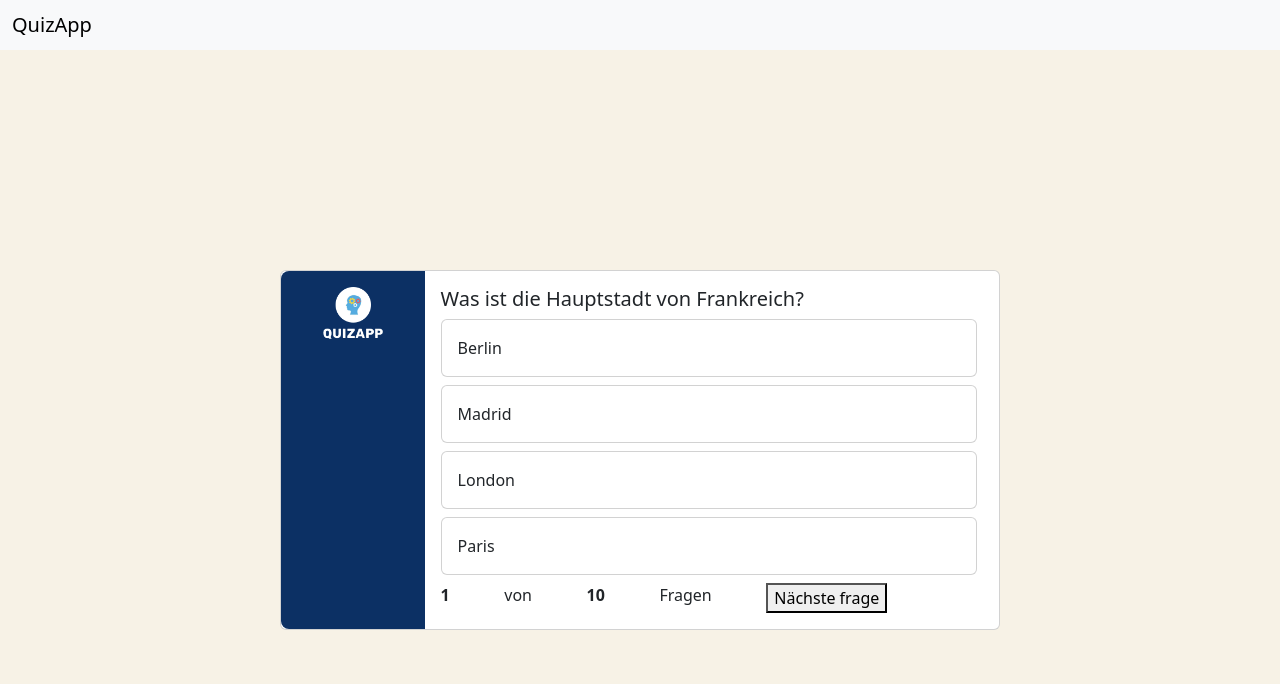
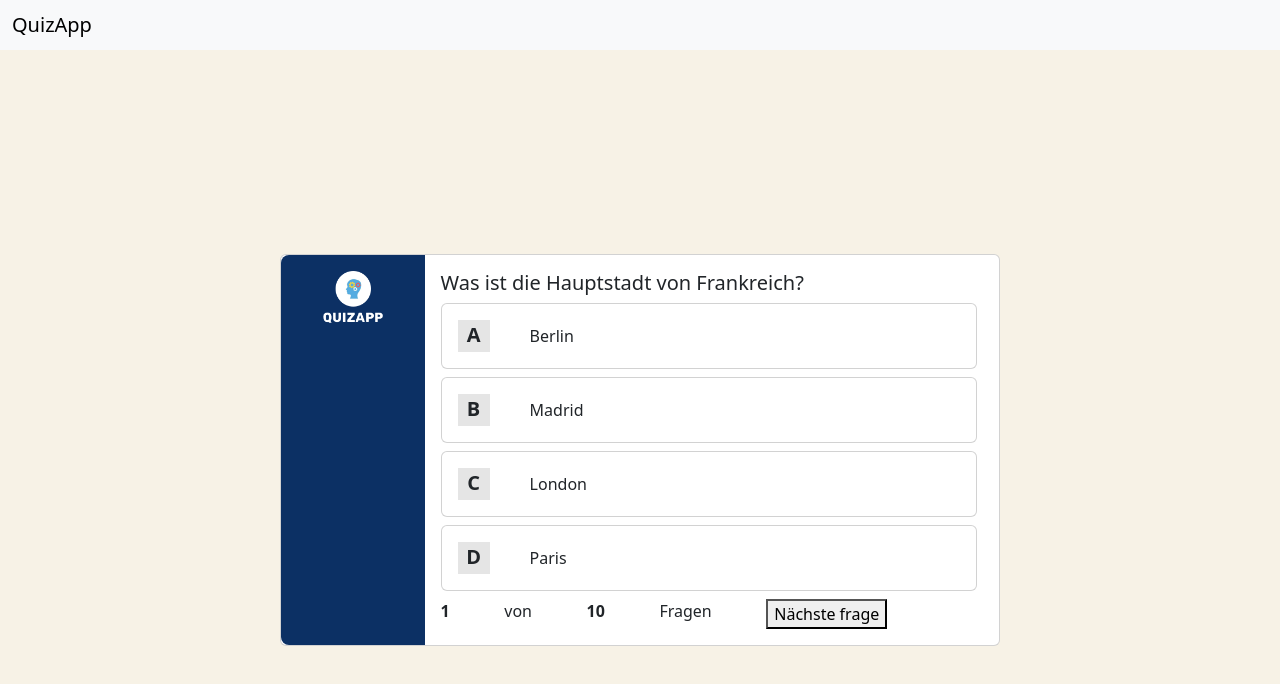
Before and after one commit to adriankrynicki/Quiz-App, a plain HTML site: page index.html in a window 1280 px wide. Drawn offline with nearby package versions, Linux system fonts and the light colour scheme.

Commit message:
function answer(selection)

```diff
--- a/index.html
+++ b/index.html
@@ -36,24 +36,36 @@
           <div class="col-md-8">
             <div class="card-body">
               <h5 class="card-title" id="questionText">Frage</h5>
-              <div class="card mb-2 cardWidth" onclick="answer('answer_1')">
-                <div class="card-body" id="answer_1">
-                  This is some text within a card body.
+              <div class="card mb-2 cardWidth" id="answer1" onclick="answer('answer_1')">
+                <div class="card-body">
+                  <div class="answer">
+                    <b style="background-color: rgb(0,0,0,0.1); width: 32px; height: 32px; text-align: center; font-size: 20px;">A</b>
+                    <p style="margin: 0;" id="answer_1"></p>
+                  </div>
                 </div>
               </div>
-              <div class="card mb-2 cardWidth" onclick="answer('answer_2')">
-                <div class="card-body" id="answer_2">
-                  This is some text within a card body.
+              <div class="card mb-2 cardWidth" id="answer2" onclick="answer('answer_2')">
+                <div class="card-body">
+                  <div class="answer">
+                    <b style="background-color: rgb(0,0,0,0.1); width: 32px; height: 32px; text-align: center; font-size: 20px;">B</b>
+                    <p style="margin: 0;" id="answer_2"></p>
+                  </div>
                 </div>
               </div>
-              <div class="card mb-2 cardWidth" onclick="answer('answer_3')">
-                <div class="card-body" id="answer_3">
-                  This is some text within a card body.
+              <div class="card mb-2 cardWidth" id="answer3" onclick="answer('answer_3')">
+                <div class="card-body">
+                  <div class="answer">
+                    <b style="background-color: rgb(0,0,0,0.1); width: 32px; height: 32px; text-align: center; font-size: 20px;">C</b>
+                    <p style="margin: 0;" id="answer_3"></p>
+                  </div>
                 </div>
               </div>
-              <div class="card mb-2 cardWidth" onclick="answer('answer_4')">
-                <div class="card-body" id="answer_4">
-                  This is some text within a card body.
+              <div class="card mb-2 cardWidth" id="answer4" onclick="answer('answer_4')">
+                <div class="card-body">
+                  <div class="answer">
+                    <b style="background-color: rgb(0,0,0,0.1); width: 32px; height: 32px; text-align: center; font-size: 20px;">D</b>
+                    <p style="margin: 0;" id="answer_4"></p>
+                  </div>
                 </div>
               </div>
               <div class="question-footer">
--- a/script.js
+++ b/script.js
@@ -97,3 +97,23 @@ function renderQuestion() {
     document.getElementById('answer_3').innerHTML = question['answer_3'];
     document.getElementById('answer_4').innerHTML = question['answer_4'];
 }
+
+function answer(selection) {
+    let question = questions[currentQuestion];
+    let selectedQuestionNumber = parseInt(selection.slice(-1)); // Extract the last character and convert it to an integer
+
+    // Check if the selected answer is correct
+    if (selectedQuestionNumber === question['rght_answer']) {
+        // Add class to the selected answer
+        document.getElementById(selection).classList.add('bg-success');
+
+        // Add class to the correct answer with different possible IDs
+        let correctAnswer = 'answer' + question['rght_answer'];
+        document.getElementById(correctAnswer).classList.add('bg-success');
+    } else {
+        let incorrectAnswer = 'answer' + selectedQuestionNumber;
+        // Add class to the selected incorrect answer if needed
+        document.getElementById(selection).classList.add('bg-danger');
+        document.getElementById(incorrectAnswer).classList.add('bg-danger');
+    }
+}
--- a/style.css
+++ b/style.css
@@ -44,3 +44,9 @@ body {
     cursor: pointer;
     background-color: rgb(0,0,0,0.1);
 }
+
+.answer {
+    display: flex;
+    align-items: center;
+    gap: 40px;
+}
```
